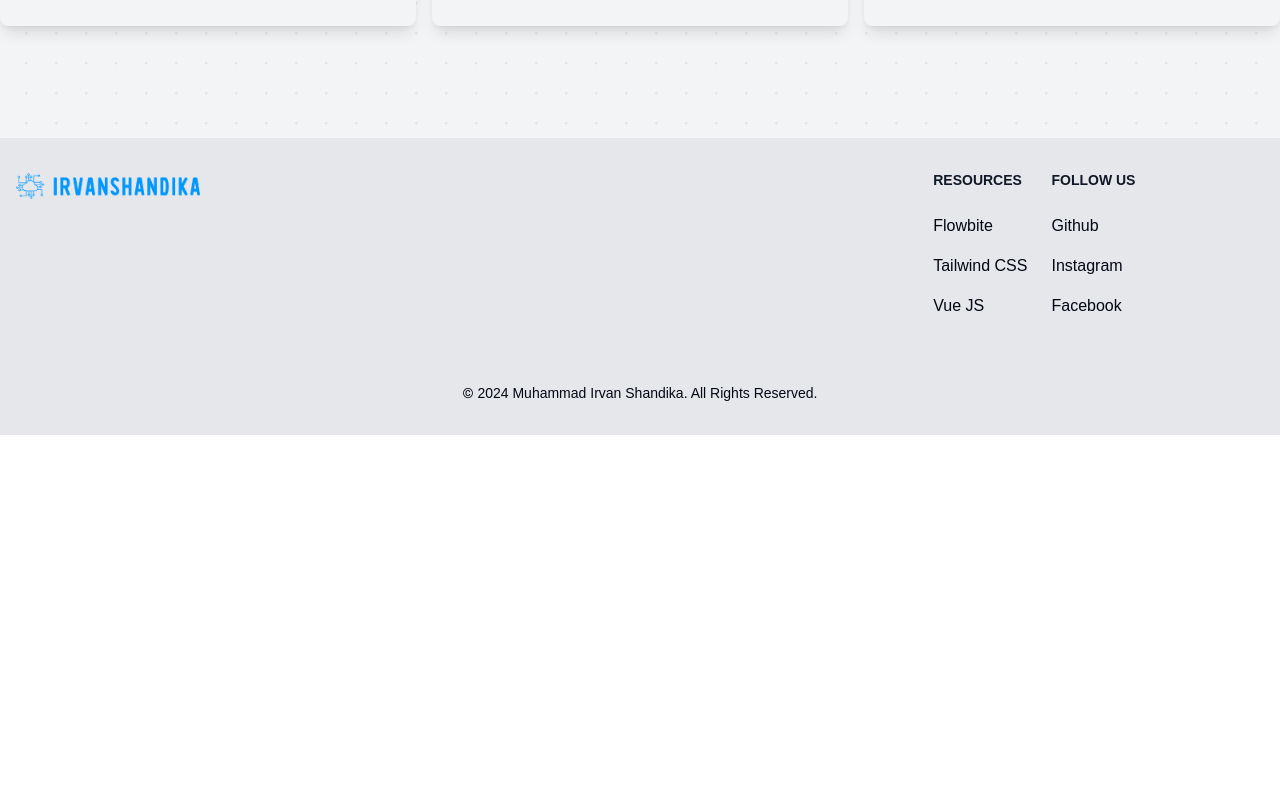
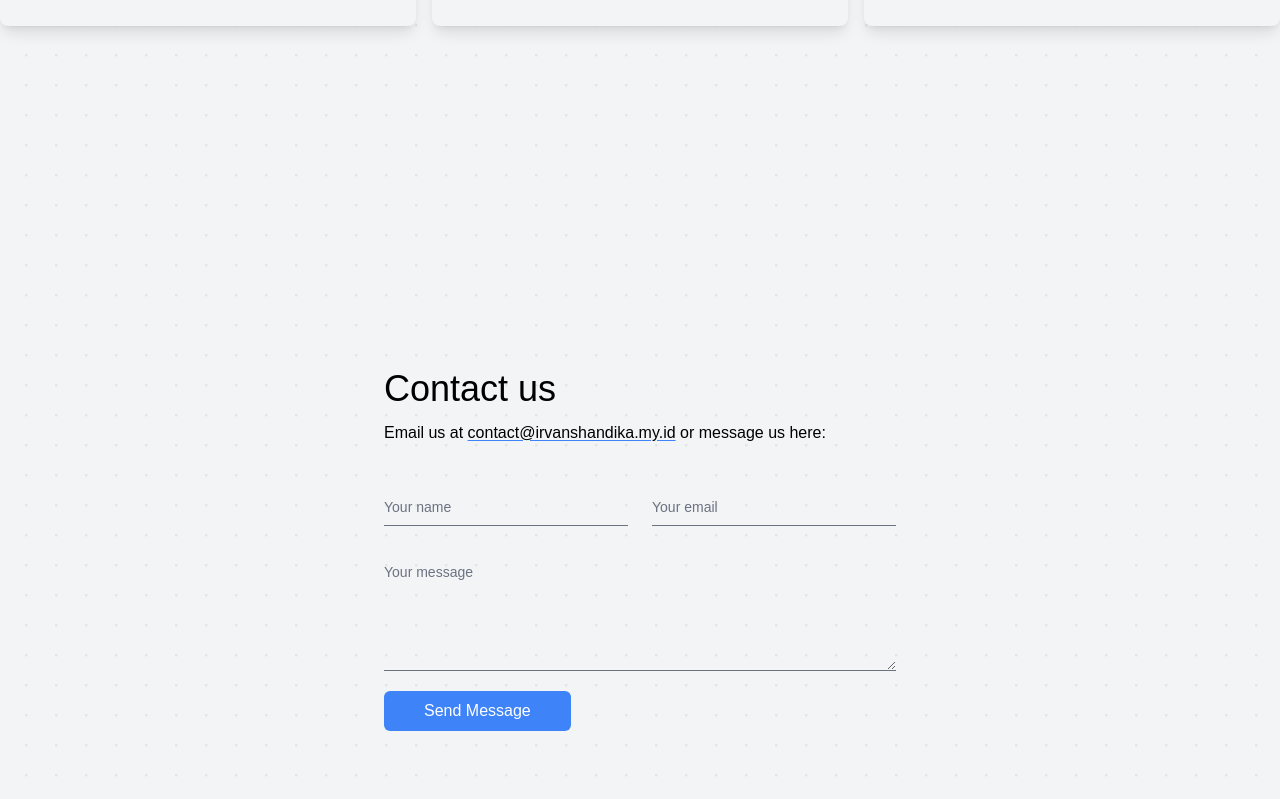
Before and after one commit to irvanshandika/portfolio-remake, a Vue app: page / in a window 1280 px wide. Shown: the part 3141-3940 px from the top of the page. Before the commit the page ends 3576 px from the top, so only its background shows below. Built offline with nearby package versions, Linux system fonts and the light colour scheme; a web font is replaced by a local one.

Commit message:
Add contact section

```diff
--- a/src/sections/Contact.vue
+++ b/src/sections/Contact.vue
@@ -1,5 +1,51 @@
 <template>
-  <section id="contact">
+  <section id="contact" class="my-3">
+    <!-- component -->
+    <div class="flex min-h-screen items-center justify-start">
+      <div class="mx-auto w-full max-w-lg">
+        <h1 class="text-4xl font-medium dark:text-white">Contact us</h1>
+        <p class="mt-3 dark:text-white">Email us at <span class="underline underline-offset-2 decoration-blue-500">contact@irvanshandika.my.id</span> or message us here:</p>
 
+        <form action="https://api.web3forms.com/submit" method="post" class="mt-10">
+          <input type="hidden" name="access_key" value="325b43fd-fe20-4701-8008-8ddc482abe76" />
+          <div class="grid gap-6 sm:grid-cols-2">
+            <div class="relative z-0">
+              <input
+                type="text"
+                name="name"
+                class="peer block w-full appearance-none border-0 border-b border-gray-500 bg-transparent py-2.5 px-0 text-sm text-gray-900 dark:text-white focus:border-blue-600 focus:outline-none focus:ring-0 dark:border-gray-50"
+                placeholder=" " />
+              <label
+                class="absolute top-3 -z-10 origin-[0] -translate-y-6 scale-75 transform text-sm text-gray-500 duration-300 peer-placeholder-shown:translate-y-0 peer-placeholder-shown:scale-100 peer-focus:left-0 peer-focus:-translate-y-6 peer-focus:scale-75 peer-focus:text-blue-600 peer-focus:dark:text-blue-500"
+                >Your name</label
+              >
+            </div>
+            <div class="relative z-0">
+              <input
+                type="text"
+                name="email"
+                class="peer block w-full appearance-none border-0 border-b border-gray-500 bg-transparent py-2.5 px-0 text-sm text-gray-900 focus:border-blue-600 focus:outline-none focus:ring-0 dark:text-white dark:border-gray-50"
+                placeholder=" " />
+              <label
+                class="absolute top-3 -z-10 origin-[0] -translate-y-6 scale-75 transform text-sm text-gray-500 duration-300 peer-placeholder-shown:translate-y-0 peer-placeholder-shown:scale-100 peer-focus:left-0 peer-focus:-translate-y-6 peer-focus:scale-75 peer-focus:text-blue-600 peer-focus:dark:text-blue-500"
+                >Your email</label
+              >
+            </div>
+            <div class="relative z-0 col-span-2">
+              <textarea
+                name="message"
+                rows="5"
+                class="peer block w-full appearance-none border-0 border-b border-gray-500 bg-transparent py-2.5 px-0 text-sm text-gray-900 focus:border-blue-600 focus:outline-none focus:ring-0 dark:text-white dark:border-gray-50"
+                placeholder=" "></textarea>
+              <label
+                class="absolute top-3 -z-10 origin-[0] -translate-y-6 scale-75 transform text-sm text-gray-500 duration-300 peer-placeholder-shown:translate-y-0 peer-placeholder-shown:scale-100 peer-focus:left-0 peer-focus:-translate-y-6 peer-focus:scale-75 peer-focus:text-blue-600 peer-focus:dark:text-blue-500"
+                >Your message</label
+              >
+            </div>
+          </div>
+          <button type="submit" class="mt-5 rounded-md bg-blue-500 hover:bg-blue-400 px-10 py-2 text-white">Send Message</button>
+        </form>
+      </div>
+    </div>
   </section>
 </template>
```
